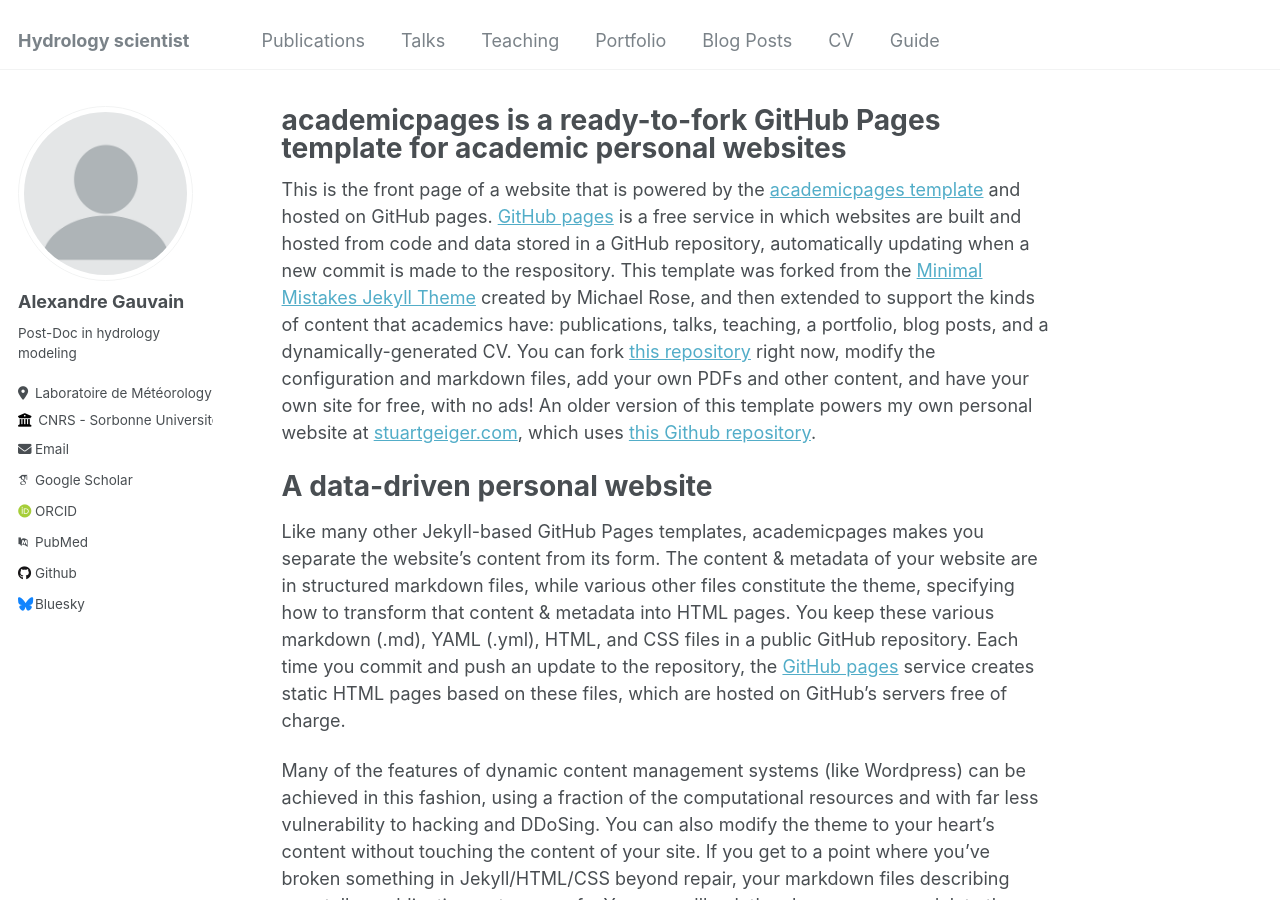
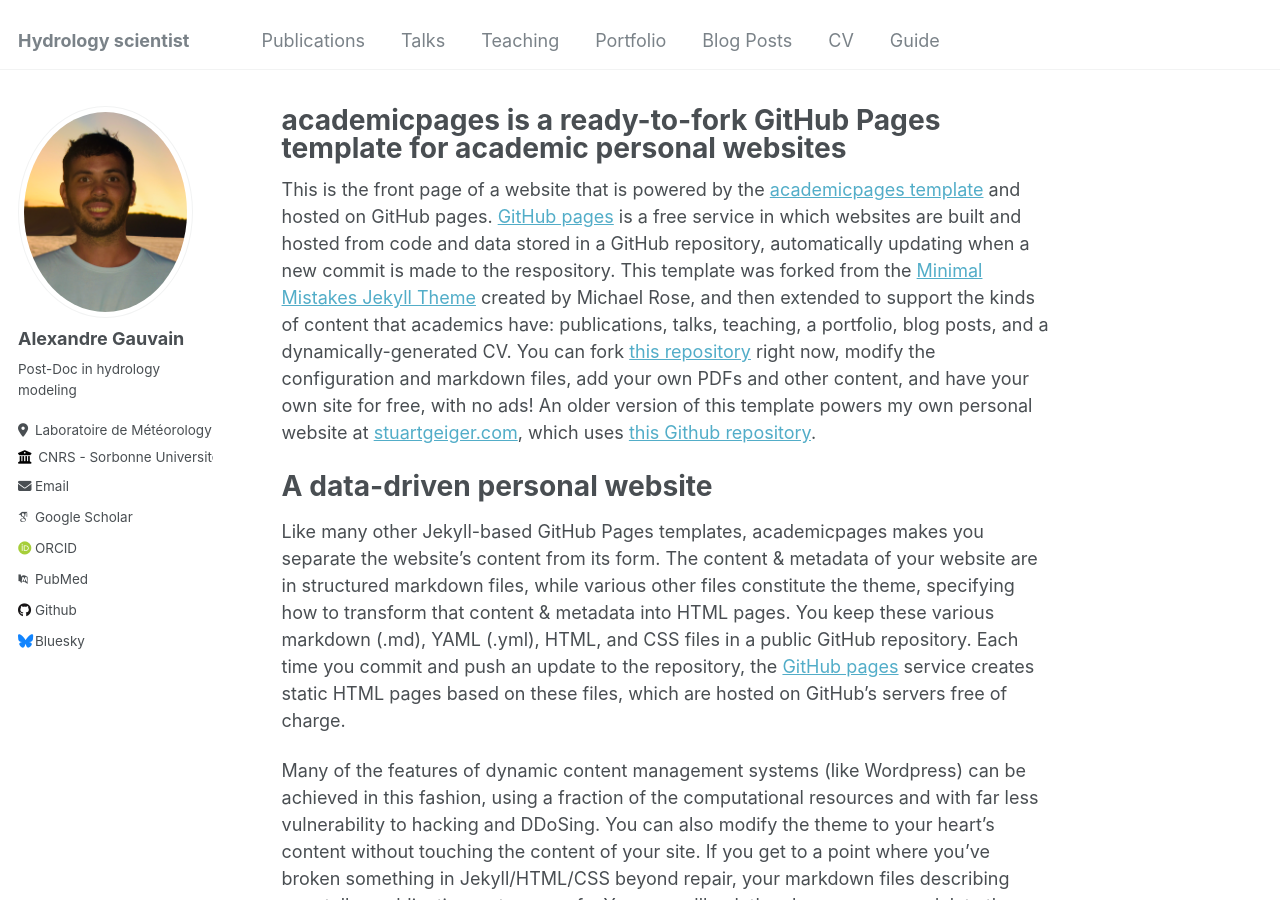
Before and after one commit to Alex-Gauvain/Alex-Gauvain.github.io, a Jekyll site: the page built from _pages/about.md, in a window 1280 px wide and 900 px high. Built offline with Jekyll 4.4.1, drawn with Linux system fonts in a browser that asks for light colours; some web fonts are replaced.

Commit message:
Update _config.yml

```diff
--- a/_config.yml
+++ b/_config.yml
@@ -21,7 +21,7 @@
 #               Additional customization can be done by editing /_includes/author-profile.html
 author:
   # Biographic information
-  avatar           : "profile.png"
+  avatar           : "AG_flat.jpg"
   name             : "Alexandre Gauvain"
   pronouns         : # example: "she/her"
   bio              : "Post-Doc in hydrology modeling"
```
